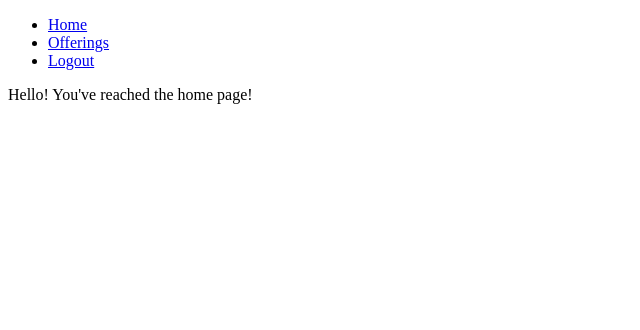
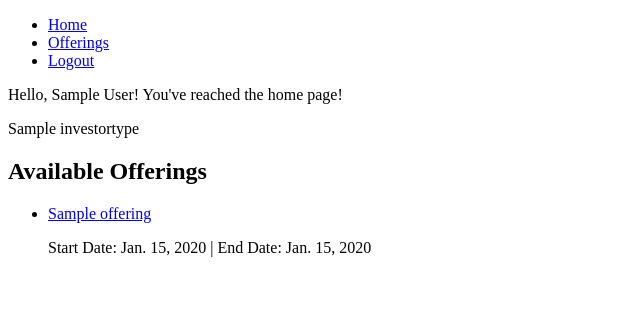
Before and after one commit to Edinunzio/ten_east, a Django app: page /home/ in a window 1280 px wide. Shown: the top 330 px of the page, without its empty margins (0-640 px from the left). Run offline with Django 5.2, Linux system fonts and the light colour scheme; a user stored in the database is signed in; tables that the repository leaves empty hold one stand-in row (values such as "Sample post").

Commit message:
offerings detail view

```diff
--- a/config/urls.py
+++ b/config/urls.py
@@ -28,4 +28,5 @@ urlpatterns = [
     path('', views.landing, name='landing'),
     path('home/', views.home, name='home'),
     path('offerings/', views.offerings_list, name='offerings_list'),
+    path('offerings/<slug:slug>/', views.offerings_detail, name='offerings_detail'),
 ]
--- a/portal/models.py
+++ b/portal/models.py
@@ -1,4 +1,5 @@
 from django.db import models
+from django.utils.text import slugify
 from django.contrib.auth.models import AbstractUser
 
 class User(AbstractUser):
@@ -10,8 +11,9 @@ class User(AbstractUser):
 
 class Offering(models.Model):
     title = models.CharField(max_length=255)
+    slug = models.SlugField(max_length=255, unique=True, blank=True, null=True)
     start_date = models.DateField()
-    end_date = models.DateField()
+    end_date = models.DateField(blank=True, null=True)
     media_url = models.URLField(max_length=500, blank=True, null=True)
     is_active = models.BooleanField(default=True)
     irr = models.FloatField()
@@ -19,11 +21,17 @@ class Offering(models.Model):
     terms = models.TextField()
     minimum = models.IntegerField()
     tags = models.ManyToManyField('OfferingTag', related_name='offerings')
+    investor_types = models.ManyToManyField('InvestorType', related_name='offerings')
     is_ai = models.BooleanField(default=False)
     is_qc = models.BooleanField(default=False)
     is_qp = models.BooleanField(default=False)
     created_at = models.DateTimeField(auto_now_add=True)
     updated_at = models.DateTimeField(auto_now=True)
+
+    def save(self, *args, **kwargs):
+        if not self.slug:
+            self.slug = slugify(self.title)
+        super(Offering, self).save(*args, **kwargs)
 
     def __str__(self):
         return self.title
--- a/portal/templates/home.html
+++ b/portal/templates/home.html
@@ -1,4 +1,17 @@
 {% extends "base.html" %}
 {% block content %}
-<p>Hello! You've reached the home page!</p>
+<p>Hello, {{username}}! You've reached the home page!</p>
+{% for it in investor_types %}
+<p>{{it}}</p>
+{% endfor %}
+<h2>Available Offerings</h2>
+  <ul>
+    {% for offering in offerings %}
+      <li>
+        <a href="{% url 'offerings_detail' slug=offering.slug %}">{{ offering.title }}</a>
+        <p>Start Date: {{ offering.start_date }} | End Date: {{ offering.end_date }}</p>
+      </li>
+    {% endfor %}
+  </ul>
+
 {% endblock %}
--- a/portal/templates/offerings/offerings_list.html
+++ b/portal/templates/offerings/offerings_list.html
@@ -5,7 +5,7 @@
   <ul>
     {% for offering in offerings %}
       <li>
-        <a href="{% url 'offering_detail' offering.id %}">{{ offering.title }}</a>
+        <a href="{% url 'offerings_detail' slug=offering.slug %}">{{ offering.title }}</a>
         <p>Start Date: {{ offering.start_date }} | End Date: {{ offering.end_date }}</p>
       </li>
     {% endfor %}
--- a/portal/views.py
+++ b/portal/views.py
@@ -23,14 +23,28 @@ def landing(request):
 
 @login_required
 def home(request):
-    return render(request, 'home.html')
+    user = request.user
+    phone_number = user.phone_number
+    country_of_residence = user.country_of_residence
+    user_investor_types = request.user.investor_types.all()
+    offerings = Offering.objects.filter(
+        is_active=True,
+        investor_types__in=user_investor_types
+    ).distinct().order_by('-start_date')
+    return render(request, 'home.html', {
+        'offerings': offerings,
+        'username': (user.first_name + ' ' + user.last_name),
+        'phone_number': phone_number,
+        'country_of_residence': country_of_residence,
+        'investor_types': user_investor_types
+    })
 
 @login_required
 def offerings_list(request):
     user_investor_types = request.user.investor_types.all()
     offerings = Offering.objects.filter(
         is_active=True,
-        investor_types__in=user_investors_types
+        investor_types__in=user_investor_types
     ).distinct().order_by('-start_date')
 
     return render(request, 'offerings/offerings_list.html', {
@@ -38,12 +52,12 @@ def offerings_list(request):
     })
 
 @login_required
-def offering_detail(request, offering_id):
-    offering = get_object_or_404(Offering, id=offering_id, is_active=True)
+def offerings_detail(request, slug):
+    offering = get_object_or_404(Offering, slug=slug, is_active=True)
 
     if not offering.investor_types.filter(id__in=request.user.investor_types.all()).exists():
         return redirect('offerings_list')
 
-    return render(request, 'offerings/offering_detail.html', {
+    return render(request, 'offerings/offerings_detail.html', {
         'offering': offering
     })
```
Also changed, not shown: 1 other file.
